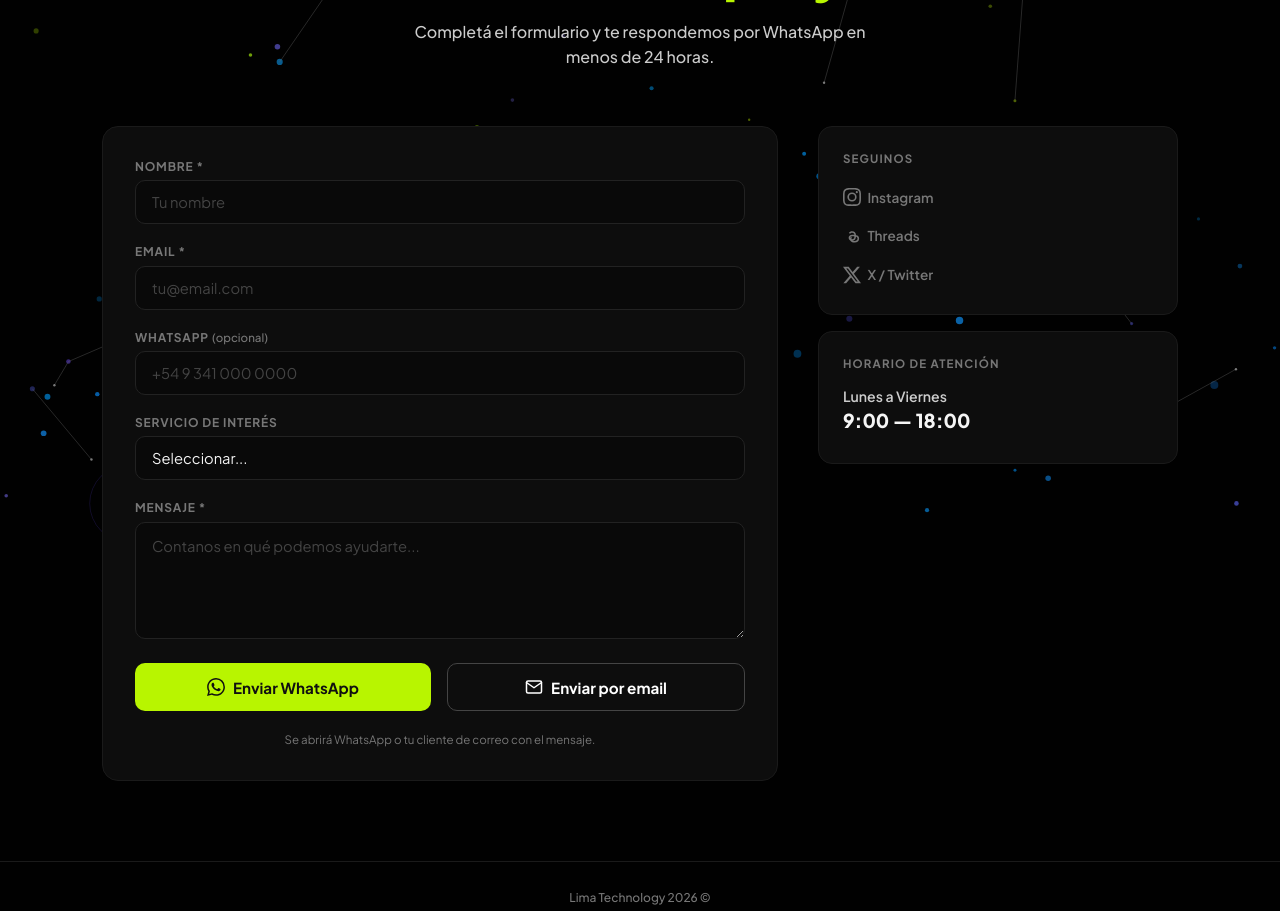
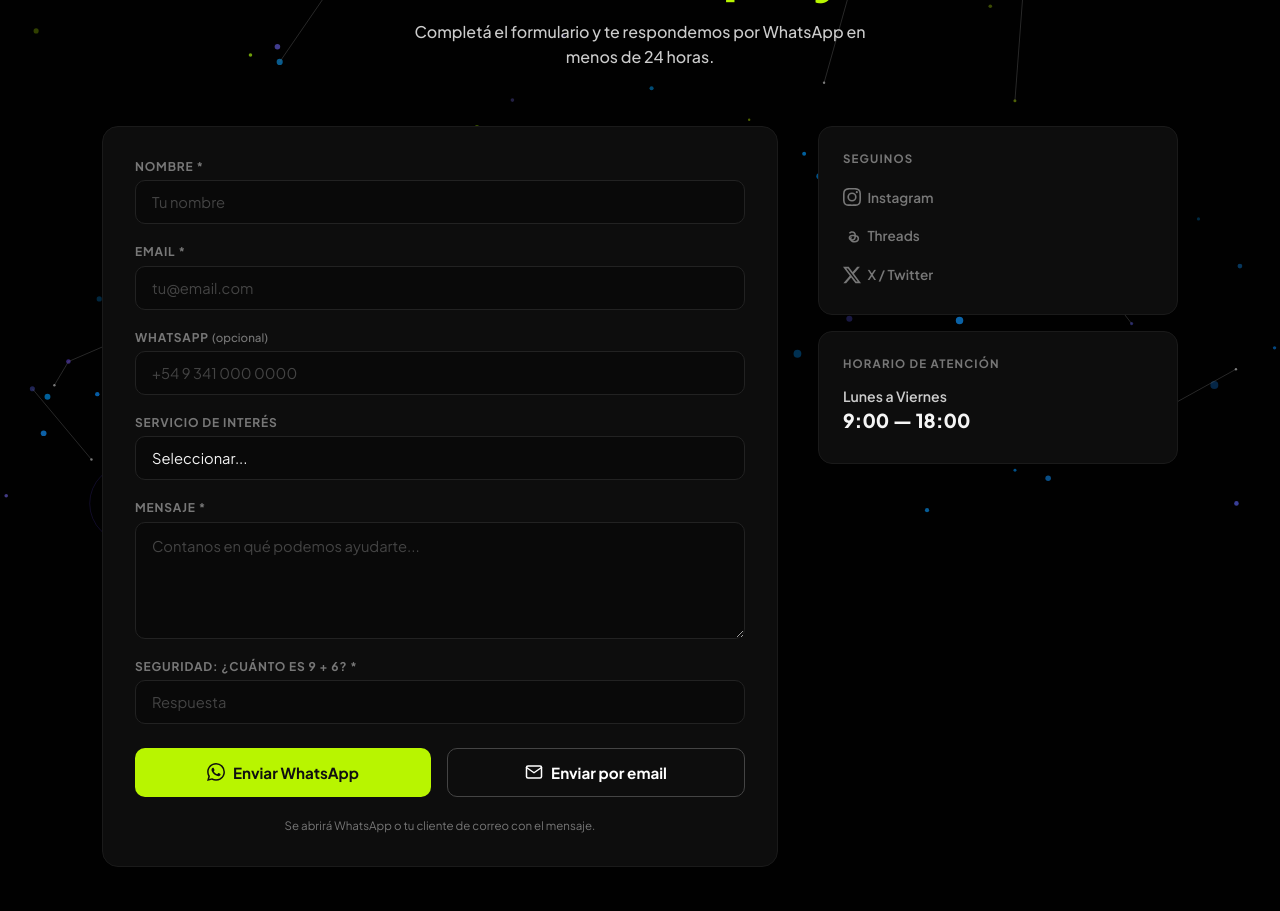
Before and after one commit to limatechnology/lima-landing-1.1, a Next.js app: page /contacto in a window 1280 px wide. Shown: the part 240-1151 px from the top of the page. Built offline with nearby package versions, Linux system fonts and the light colour scheme.

Commit message:
Add simple math captcha to contact form for bot prevention

```diff
--- a/app/contacto/page.js
+++ b/app/contacto/page.js
@@ -204,10 +204,12 @@ export default function ContactoPage() {
   const [form, setForm] = useState({ nombre: "", email: "", telefono: "", servicio: "", mensaje: "" });
   const [errors, setErrors] = useState({});
   const [scrolled, setScrolled] = useState(false);
+  const [captcha, setCaptcha] = useState({ n1: 0, n2: 0, answer: "" });
 
   useEffect(() => {
     const h = () => setScrolled(window.scrollY > 40);
     window.addEventListener("scroll", h);
+    setCaptcha({ n1: Math.floor(Math.random() * 9) + 1, n2: Math.floor(Math.random() * 9) + 1, answer: "" });
     return () => window.removeEventListener("scroll", h);
   }, []);
 
@@ -246,6 +248,10 @@ export default function ContactoPage() {
 
     if (!sanitizedMensaje) {
       newErrors.mensaje = "El mensaje no puede estar vacío o contener caracteres inválidos.";
+    }
+
+    if (parseInt(captcha.answer) !== captcha.n1 + captcha.n2) {
+      newErrors.captcha = "La suma de seguridad es incorrecta.";
     }
 
     if (Object.keys(newErrors).length > 0) {
@@ -341,6 +347,13 @@ export default function ContactoPage() {
               <textarea className="cf-input cf-textarea" name="mensaje" value={form.mensaje} onChange={handleChange} placeholder="Contanos en qué podemos ayudarte..." required rows={4} style={errors.mensaje ? { borderColor: "#ff4a4a" } : {}} />
               {errors.mensaje && <span className="cf-error-text" style={{ color: "#ff4a4a", fontSize: "0.8rem", marginTop: "0.25rem", display: "block" }}>{errors.mensaje}</span>}
             </div>
+            {captcha.n1 > 0 && (
+              <div className="cf-group">
+                <label className="cf-label">Seguridad: ¿Cuánto es {captcha.n1} + {captcha.n2}? *</label>
+                <input className="cf-input" name="captcha" value={captcha.answer} onChange={(e) => { setCaptcha({ ...captcha, answer: e.target.value }); if (errors.captcha) setErrors({ ...errors, captcha: "" }); }} placeholder="Respuesta" required style={errors.captcha ? { borderColor: "#ff4a4a" } : {}} />
+                {errors.captcha && <span className="cf-error-text" style={{ color: "#ff4a4a", fontSize: "0.8rem", marginTop: "0.25rem", display: "block" }}>{errors.captcha}</span>}
+              </div>
+            )}
             <div style={{ display: 'flex', gap: '1rem', flexWrap: 'wrap' }}>
               <button type="button" className="cf-submit" onClick={() => handleAction("whatsapp")} style={{ flex: 1, minWidth: '200px' }}>
                 {I.wa} Enviar WhatsApp
```
